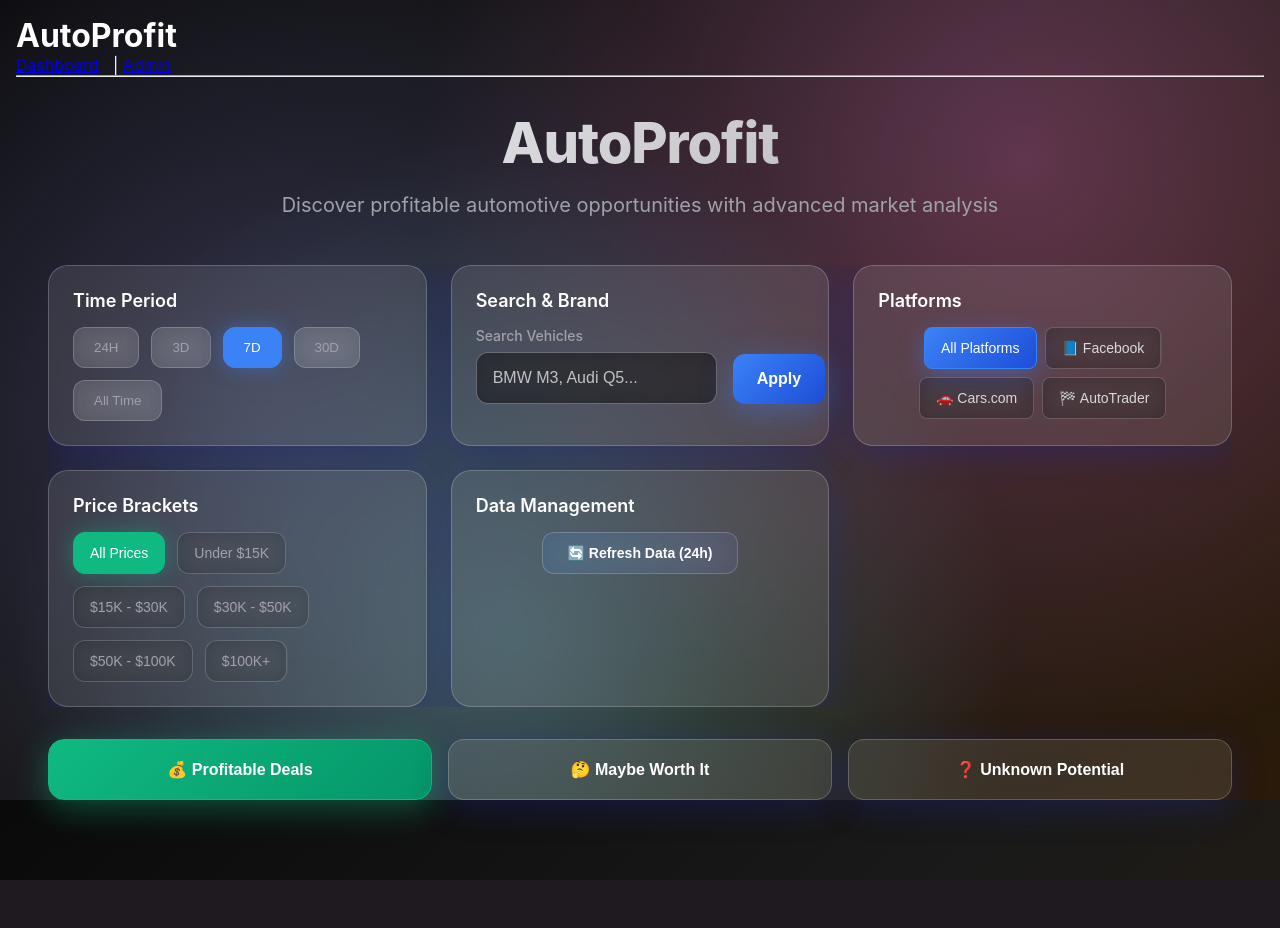
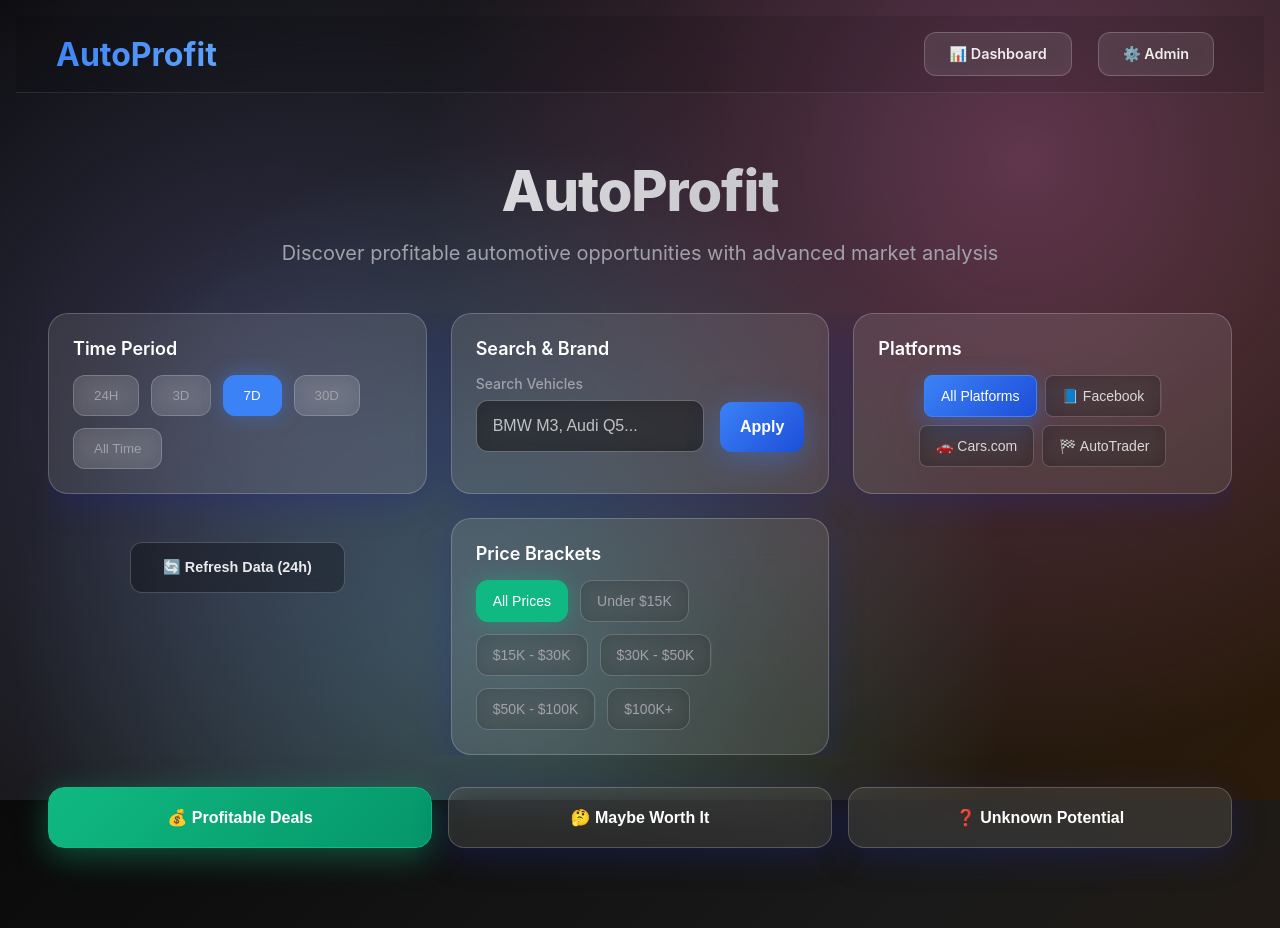
Before and after one commit to Simplufy/Automonitorv69, a FastAPI app: page / in a window 1280 px wide. Before the commit the page ends 880 px from the top, so only its background shows below. Run offline with FastAPI, Linux system fonts and the light colour scheme; data that the repository does not hold is empty; parts of the project's set-up code (start-up, migrations or seed data) failed here and were passed over; some libraries are stand-ins or nearby versions.

Commit message:
Improve dashboard aesthetics and data refresh functionality
Applies new "glass" styling to navigation buttons and data refresh elements. Restructures the header to use a dedicated component and centers the application title. Moves the "Refresh Data" button above the "Price Brackets" section and fixes padding issues in the search area to prevent button overlap.

Replit-Commit-Author: Agent
Replit-Commit-Session-Id: 716a6384-2f5e-47f5-bfd1-870b09d61bcf
Replit-Commit-Checkpoint-Type: full_checkpoint
Replit-Commit-Screenshot-Url: https://storage.googleapis.com/screenshot-production-us-central1/cbdf3516-c201-4403-9261-82c1e7cde1fe/716a6384-2f5e-47f5-bfd1-870b09d61bcf/8HBYqTL

```diff
--- a/app/static/modern-styles.css
+++ b/app/static/modern-styles.css
@@ -300,6 +300,136 @@ input.glass-input:-webkit-autofill:focus {
   border-color: var(--accent-blue);
   color: white;
   box-shadow: 0 8px 25px rgba(59, 130, 246, 0.4);
+}
+
+/* Header Styling */
+.main-header {
+  background: rgba(0, 0, 0, 0.1);
+  border-bottom: 1px solid rgba(255, 255, 255, 0.1);
+  backdrop-filter: blur(20px);
+  padding: 1rem 0;
+  margin-bottom: 2rem;
+}
+
+.header-content {
+  max-width: 1200px;
+  margin: 0 auto;
+  padding: 0 1rem;
+  display: flex;
+  justify-content: space-between;
+  align-items: center;
+}
+
+.app-title {
+  color: white;
+  font-size: 2rem;
+  font-weight: 700;
+  margin: 0;
+  background: linear-gradient(135deg, var(--accent-blue), #60a5fa);
+  -webkit-background-clip: text;
+  -webkit-text-fill-color: transparent;
+  background-clip: text;
+}
+
+.header-nav {
+  display: flex;
+  gap: 1rem;
+}
+
+.nav-btn.glass-btn {
+  padding: 0.75rem 1.5rem;
+  border: 1px solid rgba(255, 255, 255, 0.2);
+  background: rgba(255, 255, 255, 0.1);
+  color: rgba(255, 255, 255, 0.9);
+  border-radius: 12px;
+  font-size: 0.9rem;
+  font-weight: 600;
+  cursor: pointer;
+  transition: all 0.3s ease;
+  backdrop-filter: blur(10px);
+  text-decoration: none;
+  display: flex;
+  align-items: center;
+  gap: 0.5rem;
+}
+
+.nav-btn.glass-btn:hover {
+  background: rgba(59, 130, 246, 0.2);
+  border-color: rgba(59, 130, 246, 0.5);
+  transform: translateY(-2px);
+  box-shadow: 0 8px 25px rgba(59, 130, 246, 0.3);
+}
+
+/* Refresh Container */
+.refresh-container {
+  display: flex;
+  flex-direction: column;
+  align-items: center;
+  gap: 1rem;
+  margin: 1.5rem 0;
+}
+
+.refresh-btn.glass-btn {
+  padding: 1rem 2rem;
+  border: 1px solid rgba(255, 255, 255, 0.2);
+  background: rgba(0, 0, 0, 0.3);
+  color: rgba(255, 255, 255, 0.9);
+  border-radius: 12px;
+  font-size: 0.9rem;
+  font-weight: 600;
+  cursor: pointer;
+  transition: all 0.3s ease;
+  backdrop-filter: blur(10px);
+  display: flex;
+  align-items: center;
+  gap: 0.5rem;
+}
+
+.refresh-btn.glass-btn:hover:not(:disabled) {
+  background: rgba(34, 197, 94, 0.2);
+  border-color: rgba(34, 197, 94, 0.5);
+  transform: translateY(-2px);
+  box-shadow: 0 8px 25px rgba(34, 197, 94, 0.3);
+}
+
+.refresh-btn.glass-btn:disabled {
+  opacity: 0.6;
+  cursor: not-allowed;
+  transform: none;
+}
+
+.refresh-status {
+  text-align: center;
+  font-size: 0.875rem;
+  max-width: 300px;
+}
+
+/* Search Container Fixes */
+.search-container {
+  display: grid;
+  grid-template-columns: 1fr auto;
+  gap: 1rem;
+  align-items: end;
+  padding: 0;
+}
+
+.input-group {
+  display: flex;
+  flex-direction: column;
+  gap: 0.5rem;
+  min-width: 0;
+}
+
+.action-buttons {
+  display: flex;
+  gap: 0.75rem;
+  flex-shrink: 0;
+}
+
+.apply-btn {
+  min-width: auto;
+  padding: 1rem 1.25rem !important;
+  white-space: nowrap;
 }
 
 /* Price Bracket Toggles */
--- a/app/templates/base.html
+++ b/app/templates/base.html
@@ -7,13 +7,14 @@
     <script src="https://unpkg.com/htmx.org@1.9.12"></script>
   </head>
   <body>
-    <header>
-      <h1>AutoProfit</h1>
-      <nav>
-        <a href="/">Dashboard</a> |
-        <a href="/admin">Admin</a>
-      </nav>
-      <hr>
+    <header class="main-header">
+      <div class="header-content">
+        <h1 class="app-title">AutoProfit</h1>
+        <nav class="header-nav">
+          <a href="/" class="nav-btn glass-btn">📊 Dashboard</a>
+          <a href="/admin" class="nav-btn glass-btn">⚙️ Admin</a>
+        </nav>
+      </div>
     </header>
     {% block content %}{% endblock %}
   </body>
--- a/app/templates/dashboard.html
+++ b/app/templates/dashboard.html
@@ -32,7 +32,7 @@
           <input type="text" id="search-input" placeholder="BMW M3, Audi Q5..." class="glass-input">
         </div>
         <div class="action-buttons">
-          <button onclick="applyFilters()" class="btn-primary">Apply</button>
+          <button onclick="applyFilters()" class="btn-primary apply-btn">Apply</button>
         </div>
       </div>
     </div>
@@ -48,6 +48,15 @@
       </div>
     </div>
 
+    <!-- Data Refresh -->
+    <div class="refresh-container">
+      <button id="refresh-data-btn" class="refresh-btn glass-btn" onclick="refreshData()">
+        <span id="refresh-text">🔄 Refresh Data (24h)</span>
+        <span id="refresh-spinner" class="spinner" style="display: none;">⏳ Processing...</span>
+      </button>
+      <div id="refresh-status" class="refresh-status"></div>
+    </div>
+
     <!-- Price Bracket Filter -->
     <div class="filter-card glass-card">
       <h3 class="filter-title">Price Brackets</h3>
@@ -58,18 +67,6 @@
         <button class="price-bracket" data-min="30000" data-max="50000" onclick="setPriceBracket(this)">$30K - $50K</button>
         <button class="price-bracket" data-min="50000" data-max="100000" onclick="setPriceBracket(this)">$50K - $100K</button>
         <button class="price-bracket" data-min="100000" data-max="" onclick="setPriceBracket(this)">$100K+</button>
-      </div>
-    </div>
-
-    <!-- Data Management -->
-    <div class="filter-card glass-card">
-      <h3 class="filter-title">Data Management</h3>
-      <div class="refresh-section">
-        <button id="refresh-data-btn" class="refresh-btn" onclick="refreshData()">
-          <span id="refresh-text">🔄 Refresh Data (24h)</span>
-          <span id="refresh-spinner" class="spinner" style="display: none;">⏳ Processing...</span>
-        </button>
-        <div id="refresh-status" class="refresh-status"></div>
       </div>
     </div>
   </div>
```
